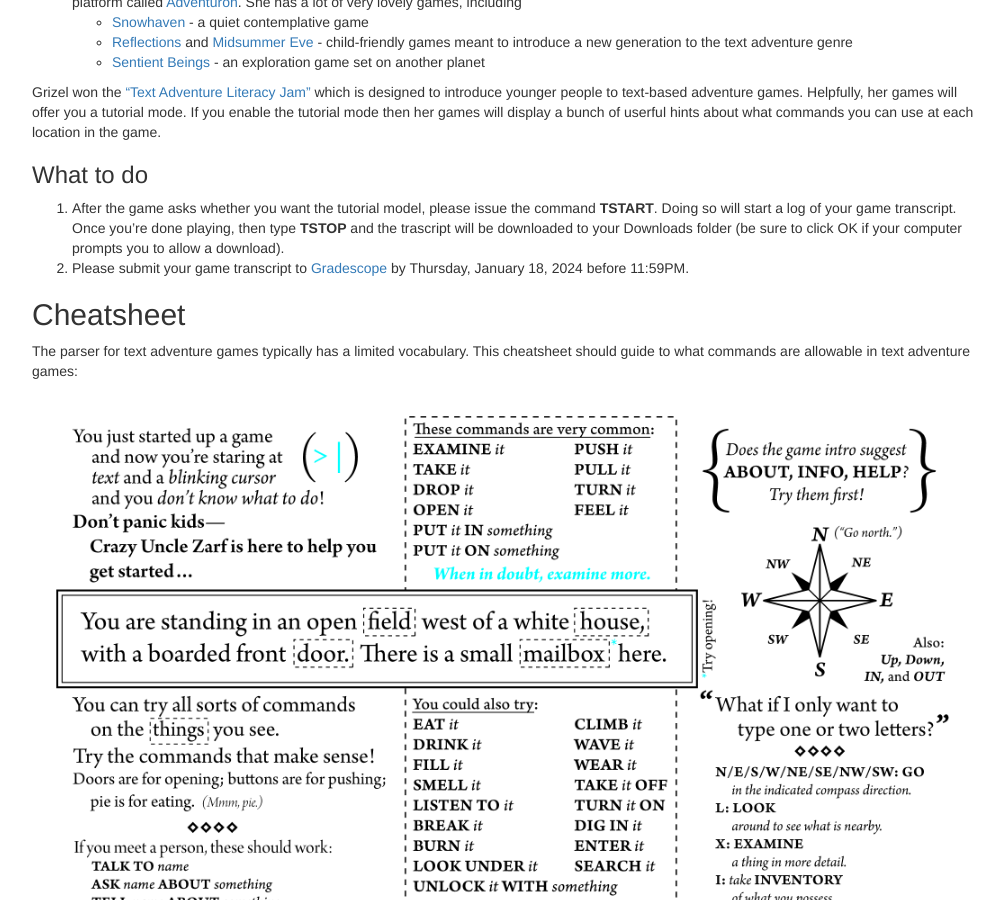
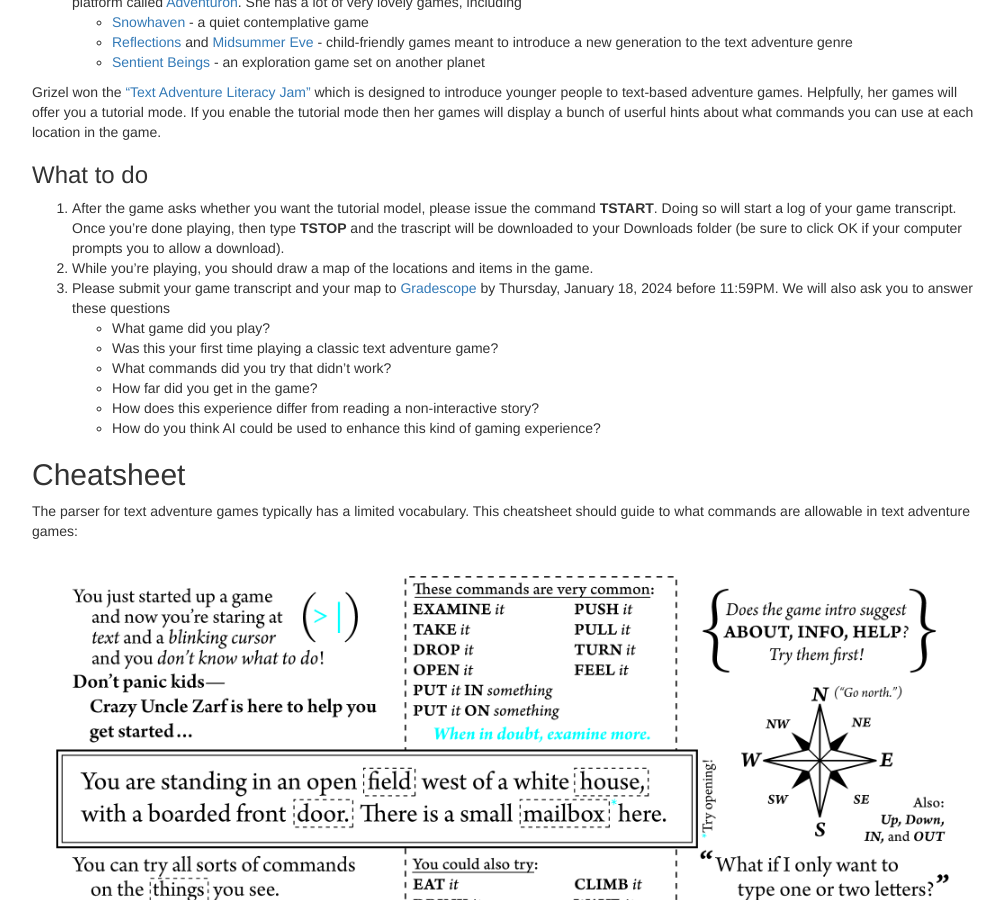
Before and after one commit to interactive-fiction-class/interactive-fiction-class.github.io, a Jekyll site: the page built from in_class_activities/play-text-adventures/play-text-adventures.md, in a window 1280 px wide and 900 px high, scrolled down 343 px. Shown: the whole window, without its empty margins (233-1237 px from the left). Built offline with Jekyll 4.4.1, drawn with Linux system fonts in a browser that asks for light colours; nearby versions of some CDN libraries; a script that is not in the unit is left out.

Commit message:
Update play-text-adventures.md

```diff
--- a/in_class_activities/play-text-adventures/play-text-adventures.md
+++ b/in_class_activities/play-text-adventures/play-text-adventures.md
@@ -79,7 +79,14 @@ Grizel won the ["Text Adventure Literacy Jam"](https://itch.io/jam/talp) which i
 ### What to do
 
 1. After the game asks whether you want the tutorial model, please issue the command **TSTART**.  Doing so will start a log of your game transcript. Once you're done playing, then type **TSTOP** and the trascript will be downloaded to your Downloads folder (be sure to click OK if your computer prompts you to allow a download).
-2. Please submit your game transcript to [Gradescope]({{page.submission_link}}) by {{ page.due_date | date: "%A, %B %-d, %Y" }} before {{ page.due_date | date: "%I:%M%p" }}.
+2. While you're playing, you should draw a map of the locations and items in the game.
+3. Please submit your game transcript and your map to [Gradescope]({{page.submission_link}}) by {{ page.due_date | date: "%A, %B %-d, %Y" }} before {{ page.due_date | date: "%I:%M%p" }}.   We will also ask you to answer these questions
+* What game did you play?
+* Was this your first time playing a classic text adventure game?
+* What commands did you try that didn’t work?
+* How far did you get in the game?
+* How does this experience differ from reading a non-interactive story?
+* How do you think AI could be used to enhance this kind of gaming experience?
 
 ## Cheatsheet
 
```
